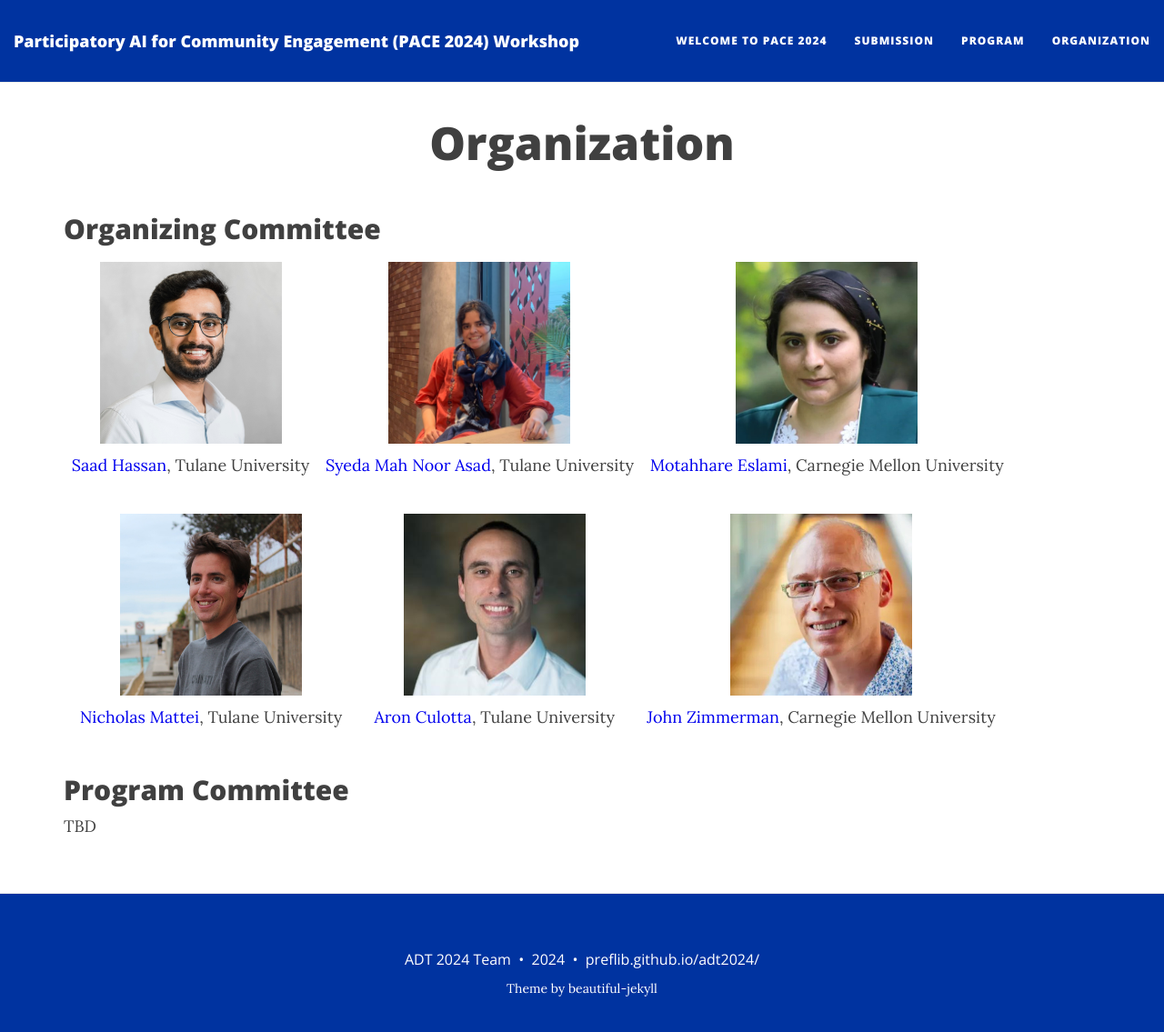
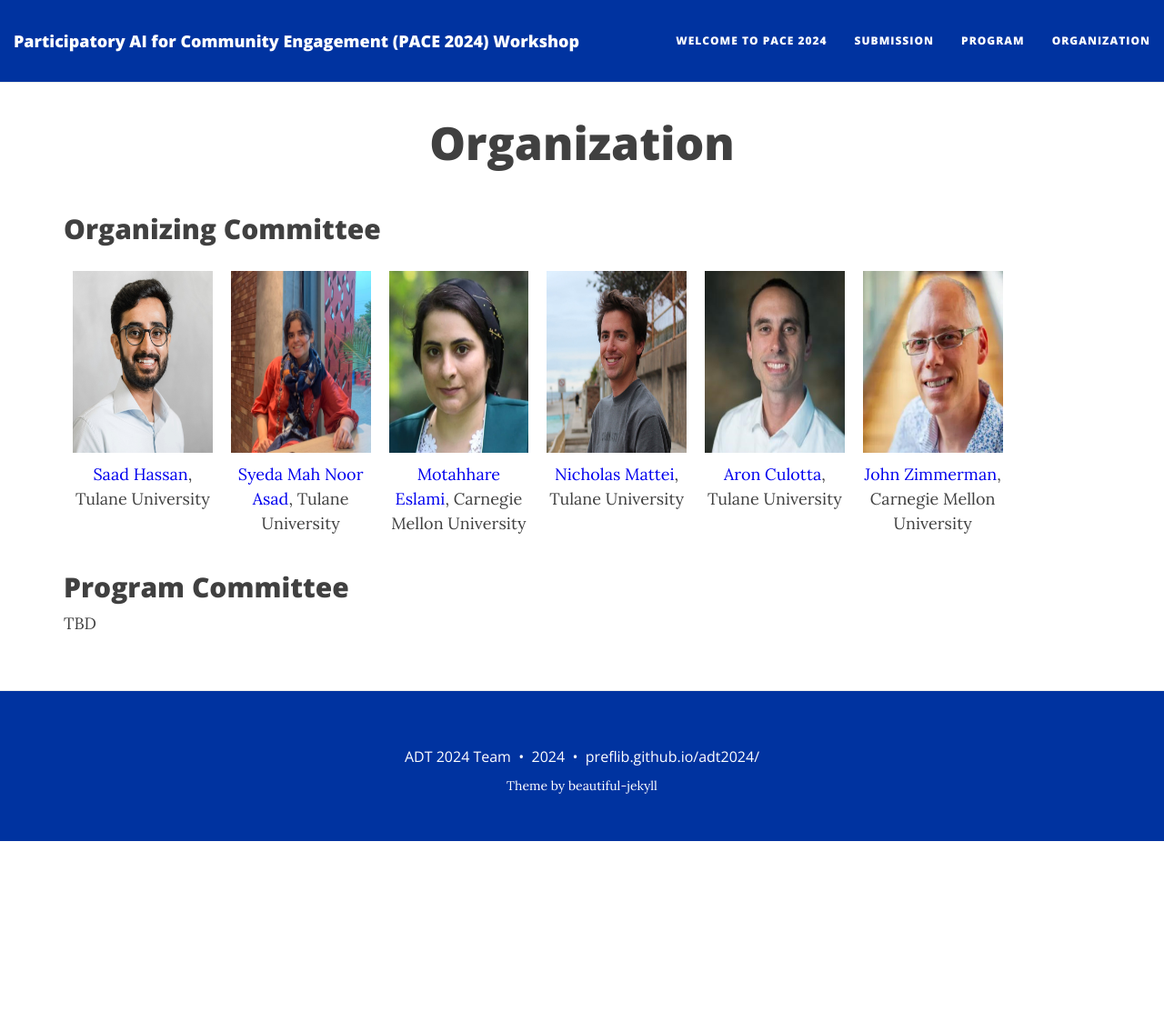
Before and after one commit to TulaneCS/PACE, a Jekyll site: the page built from organization.md, in a window 1280 px wide and 1148 px high. Shown: the top 1135 px of the window at 91% size. Built offline with Jekyll 4.4.1, drawn with Linux system fonts in a browser that asks for light colours; nearby versions of some CDN libraries.

Commit message:
Update organization.md

```diff
--- a/organization.md
+++ b/organization.md
@@ -7,34 +7,34 @@ published: true
 
 ## Organizing Committee
 
-<div style="display: flex; justify-content: space-around; flex-wrap: wrap; text-align:center;">
+<div style="display: flex; justify-content: space-between; flex-wrap: wrap; text-align:center;">
 
-  <div style="margin-bottom: 20px;">
+  <div style="flex: 1; margin: 10px;">
     <p><img src="{{ 'img/saad-hassan.jpeg' | relative_url }}" alt="Saad Hassan" width="200" height="200"></p>
     <p><a href="https://saadh.info/">Saad Hassan</a>, Tulane University</p>
   </div>
 
-  <div style="margin-bottom: 20px;">
+  <div style="flex: 1; margin: 10px;">
     <p><img src="{{ 'img/s-mah-noor-asad.png' | relative_url }}" alt="Syeda Mah Noor Asad" width="200" height="200"></p>
     <p><a href="">Syeda Mah Noor Asad</a>, Tulane University</p>
   </div>
 
-  <div style="margin-bottom: 20px;">
+  <div style="flex: 1; margin: 10px;">
     <p><img src="{{ 'img/motahhare-eslami.jpg' | relative_url }}" alt="Motahhare Eslami" width="200" height="200"></p>
     <p><a href="https://www.motahhare.com/">Motahhare Eslami</a>, Carnegie Mellon University</p>
   </div>
 
-  <div style="margin-bottom: 20px;">
+  <div style="flex: 1; margin: 10px;">
     <p><img src="{{ 'img/nicholas-mattei.jpg' | relative_url }}" alt="Nicholas Mattei" width="200" height="200"></p>
     <p><a href="http://www.nickmattei.net/">Nicholas Mattei</a>, Tulane University</p>
   </div>
 
-  <div style="margin-bottom: 20px;">
+  <div style="flex: 1; margin: 10px;">
     <p><img src="{{ 'img/aron-culotta.jpg' | relative_url }}" alt="Aron Culotta" width="200" height="200"></p>
     <p><a href="https://www.cs.tulane.edu//~aculotta/">Aron Culotta</a>, Tulane University</p>
   </div>
 
-  <div style="margin-bottom: 20px;">
+  <div style="flex: 1; margin: 10px;">
     <p><img src="{{ 'img/john-zimmerman.jpg' | relative_url }}" alt="John Zimmerman" width="200" height="200"></p>
     <p><a href="https://www.cs.cmu.edu/~johnz/">John Zimmerman</a>, Carnegie Mellon University</p>
   </div>
```
